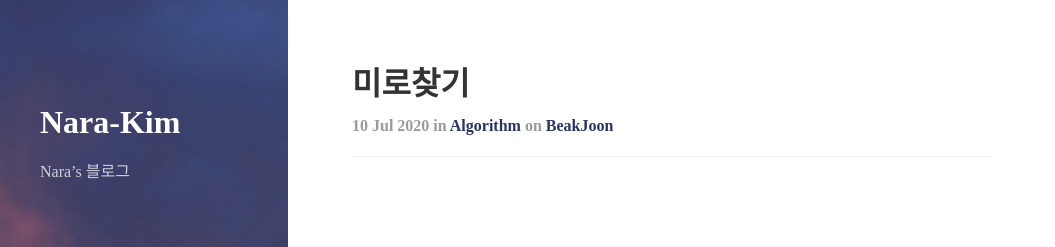
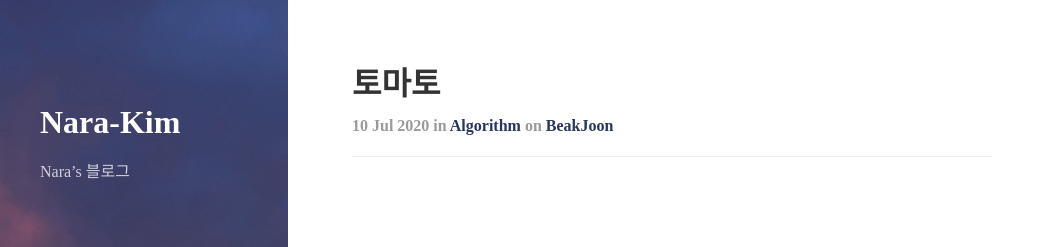
Before and after one commit to nara-kim/nara-kim.github.io, a Jekyll site: the page built from _posts/2020-07-10-algo-7576-토마토.md, in a window 1280 px wide and 900 px high. Shown: the top 247 px of the window, without its empty margins (0-1055 px from the left). Built offline with Jekyll 4.4.1, drawn with Linux system fonts in a browser that asks for light colours; nearby versions of some CDN libraries; comment, search, counter and statistics services are not loaded.

Commit message:
update algo-토마토.md

```diff
--- a/_posts/2020-07-10-algo-7576-토마토.md
+++ b/_posts/2020-07-10-algo-7576-토마토.md
@@ -1,6 +1,6 @@
 ---
 layout: post
-title:  "미로찾기"
+title:  "토마토"
 subtitle:   "7576"
 categories: Algorithm
 tags: BOJ
```
